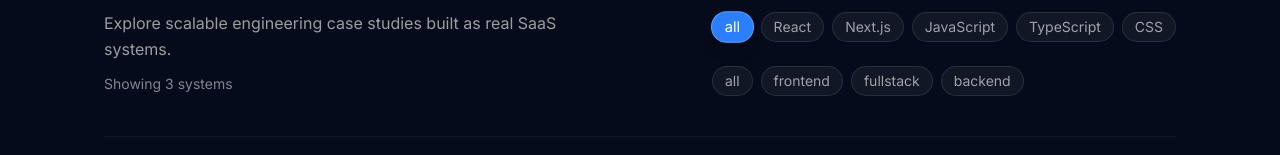
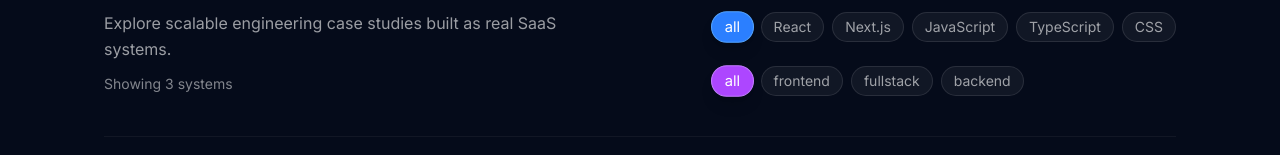
Before and after one commit to odaysaad2003-png/portfolio-SaaS, a Next.js app: page /projects in a window 1280 px wide. Shown: the part 206-361 px from the top of the page. Built offline with nearby package versions, Linux system fonts and the light colour scheme.

Commit message:
compleat filter

```diff
--- a/src/features/projects/components/projects-grid.tsx
+++ b/src/features/projects/components/projects-grid.tsx
@@ -44,20 +44,19 @@
         >
             {projects.map((project) => (
                 <motion.div key={project.id} variants={item}>
-                     <ProjectCard
+                    <ProjectCard
                         key={project.id}
                         title={project.title}
                         description={project.description}
                         slug={project.slug}
-                        type={project.type}
                         technologies={project.technologies}
                         metrics={project.metrics}
                         imageUrl={project.images?.[0]?.url}
                         imageAlt={project.images?.[0]?.alt}
-                         search={project.title}                />
+                        search={project.title}
+                         type={""}                                             />
                 </motion.div>
             ))}
-
         </motion.div>
     );
 }
--- a/src/features/projects/components/projects-page-view.tsx
+++ b/src/features/projects/components/projects-page-view.tsx
@@ -1,4 +1,5 @@
 "use client";
+
 import {motion} from "framer-motion";
 import {useMemo, useState} from "react";
 
@@ -10,54 +11,51 @@
 
 export function ProjectsPageView() {
     const [search, setSearch] = useState("");
-    const [type, setType] = useState("all");
+    const [category, setCategory] = useState("all");
     const [tech, setTech] = useState("all");
 
     const filteredProjects = useMemo(() => {
         return projects.filter((project) => {
             const matchesSearch = project.title.toLowerCase().includes(search.toLowerCase());
 
-            const matchesType = type === "all" || project.type === type;
+            const matchesCategory = category === "all" || project.category === category;
 
             const matchesTech = tech === "all" || project.technologies.includes(tech);
 
-            return matchesSearch && matchesType && matchesTech;
+            return matchesSearch && matchesCategory && matchesTech;
         });
-    }, [search, type, tech]);
+    }, [search, category, tech]);
 
     return (
         <motion.section
-  initial={{ opacity: 0, y: 20 }}
-  animate={{ opacity: 1, y: 0 }}
-  transition={{ duration: 0.4 }}
-  className="min-h-screen py-14"
->
+            initial={{opacity: 0, y: 20}}
+            animate={{opacity: 1, y: 0}}
+            transition={{duration: 0.4}}
+            className="min-h-screen py-14"
+        >
             <div className="mx-auto max-w-6xl px-4 space-y-10">
-                {/* HEADER + FILTERS (LEVEL 3 LAYOUT FIX) */}
-                {/* LEFT - HEADER */}
+                {/* HEADER + FILTERS */}
                 <div className="grid grid-cols-1 lg:grid-cols-2 gap-10 mb-10">
-                    {/* LEFT SIDE — HEADER */}
+                    {/* HEADER */}
                     <div className="space-y-3 max-w-2xl">
                         <ProjectsHeader />
-
                         <p className="text-sm text-white/50">Showing {filteredProjects.length} systems</p>
                     </div>
 
-                    {/* RIGHT SIDE — FILTERS (STACKED UNDER EACH OTHER, RIGHT ALIGNED) */}
+                    {/* FILTERS */}
                     <div className="flex flex-col gap-4 lg:items-end">
                         <ProjectsFilters
                             search={search}
-                            type={type}
+                            category={category}
                             tech={tech}
                             onSearchChange={setSearch}
-                            onTypeChange={setType}
+                            onCategoryChange={setCategory}
                             onTechChange={setTech}
                         />
-
                     </div>
                 </div>
 
-                {/* DIVIDER (SaaS UX DETAIL) */}
+                {/* DIVIDER */}
                 <div className="h-px w-full bg-white/5" />
 
                 {/* GRID */}
```
